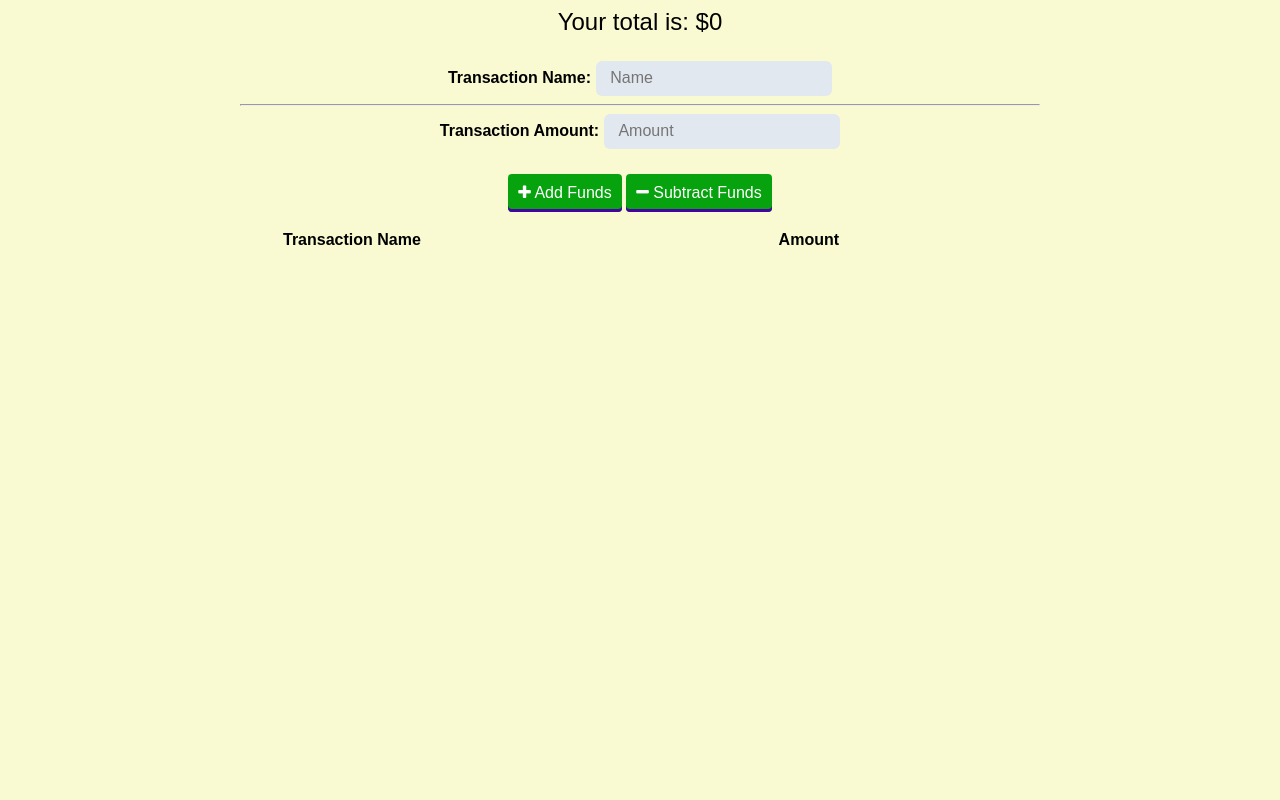
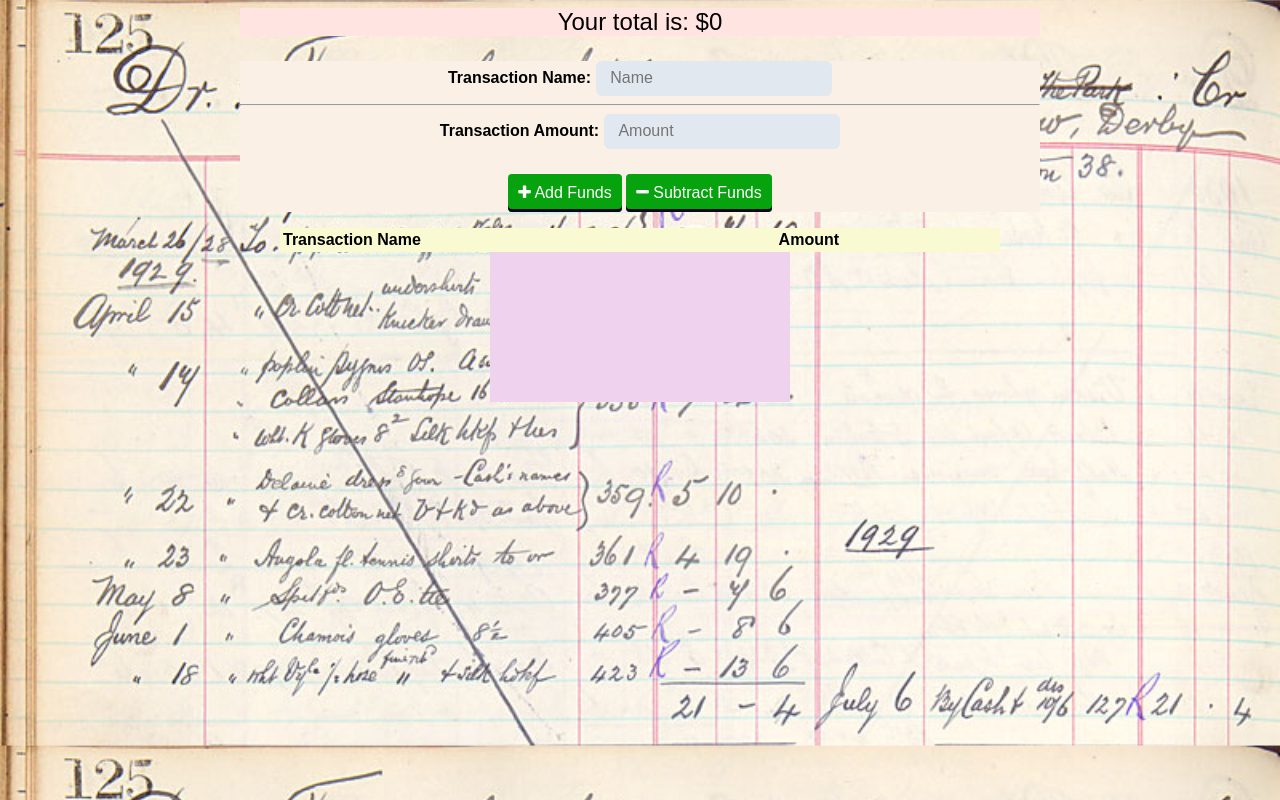
Before and after one commit to soverylarry/OnlineOffLineBudgetTracker, a website: page public/index.html in a window 1280 px wide. Drawn offline with nearby package versions, Linux system fonts and the light colour scheme; no server answers.

Commit message:
adjusting backgrounds

```diff
--- a/public/index.html
+++ b/public/index.html
@@ -45,7 +45,7 @@
         </table>
       </div>
 
-      <canvas id="my-chart"></canvas>
+      <canvas id="my-chart" class="canvasBackground"></canvas>
     </div>
 
     <script src="https://cdn.jsdelivr.net/npm/chart.js@2.8.0"></script>
--- a/public/style.css
+++ b/public/style.css
@@ -5,7 +5,8 @@
 body {
   font-size: 16px;
   font-family: Arial;
-  background-color: lightgoldenrodyellow;
+  background-image: url(/img/ledger.jpg);
+  background-size: cover;
 }
 
 button,
@@ -38,7 +39,7 @@ button {
   cursor: pointer;
   color: #FFFFFF;
   padding: 10px;
-  box-shadow: inset 0 -3px 0 0 #4801A5;
+  box-shadow: inset 0 -3px 0 0 #0f041d;
 }
 
 button:active {
@@ -61,14 +62,17 @@ table {
 }
 
 .total {
+  background-color: mistyrose;
   font-size: 150%;
 }
 
 form {
+  background-color: linen;
   margin-top: 25px;
 }
 
 .transactions {
+  background-color: lightgoldenrodyellow;
   text-align: left;
   max-height: 300px;
   overflow: auto;
@@ -79,3 +83,7 @@ form {
 .transaction-buttons {
   margin-top: 25px;
 }
+
+.canvasBackground {
+  background-color: rgb(238, 210, 238);
+}
```
Also changed, not shown: public/img/ledger.jpg (added).
